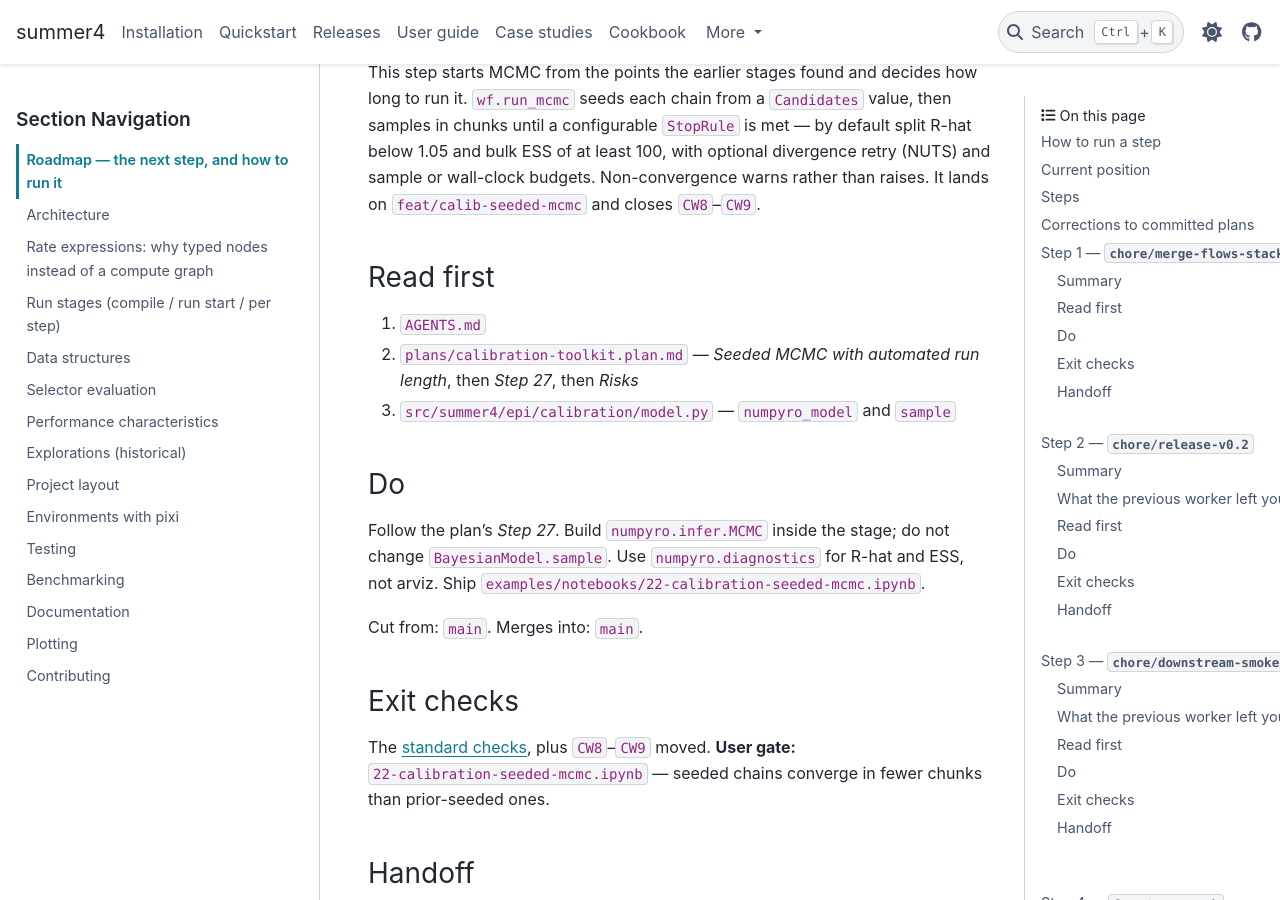
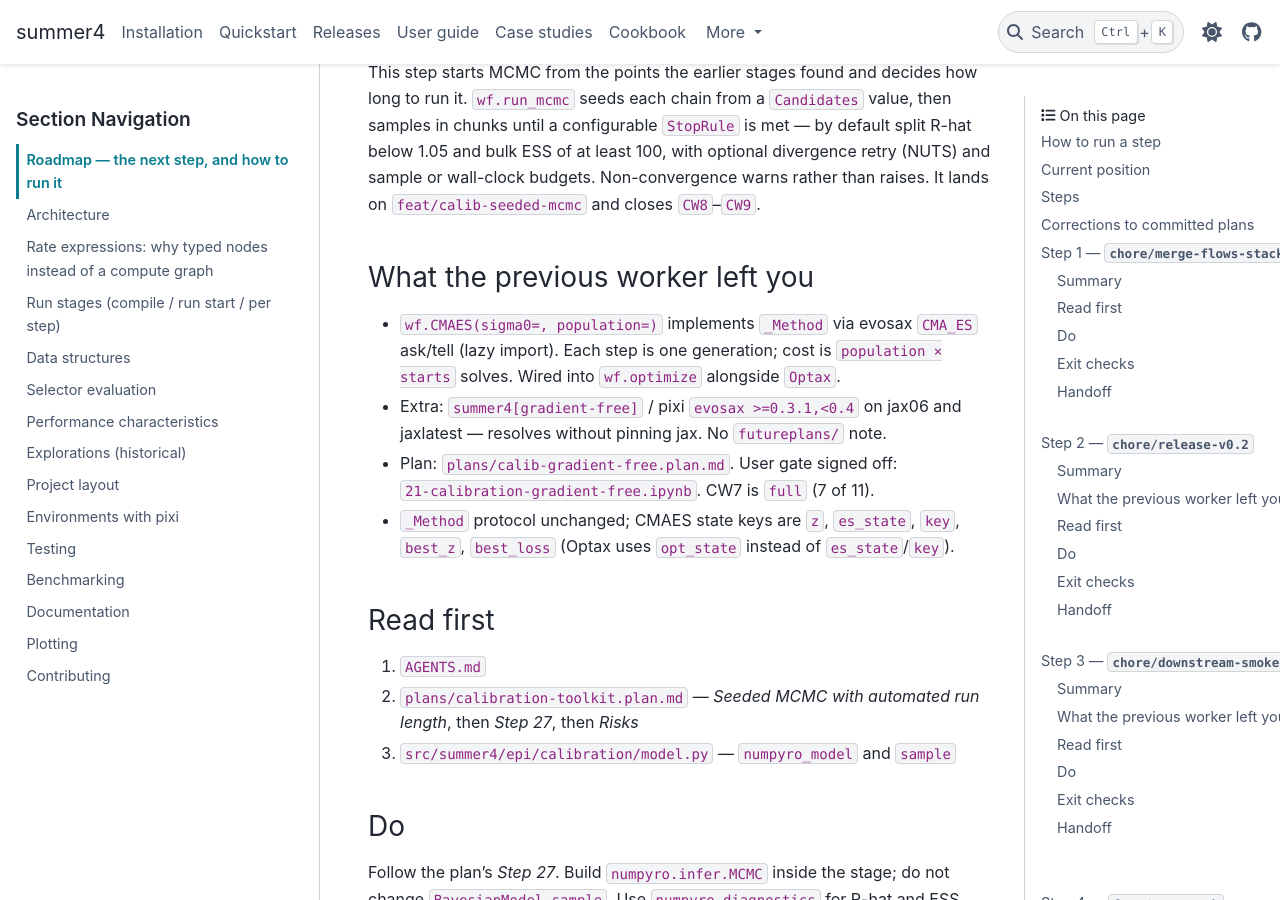
Before and after one commit to monash-emu/summer4, a Sphinx documentation site: the page built from docs/dev/roadmap.md, in a window 1280 px wide and 900 px high, scrolled down 51637 px. Built offline with Sphinx 7.4.7 and the PyData theme 0.15.4, drawn with Linux system fonts in a browser that asks for light colours.

Commit message:
Complete step 26 handoff notes for step 27.

```diff
--- a/docs/dev/roadmap.md
+++ b/docs/dev/roadmap.md
@@ -1730,6 +1730,18 @@ R-hat below 1.05 and bulk ESS of at least 100, with optional divergence retry
 (NUTS) and sample or wall-clock budgets. Non-convergence warns rather than
 raises. It lands on `feat/calib-seeded-mcmc` and closes `CW8`–`CW9`.
 
+### What the previous worker left you
+
+- `wf.CMAES(sigma0=, population=)` implements `_Method` via evosax
+  `CMA_ES` ask/tell (lazy import). Each step is one generation; cost is
+  `population × starts` solves. Wired into `wf.optimize` alongside `Optax`.
+- Extra: `summer4[gradient-free]` / pixi `evosax >=0.3.1,<0.4` on jax06 and
+  jaxlatest — resolves without pinning jax. No `futureplans/` note.
+- Plan: `plans/calib-gradient-free.plan.md`. User gate signed off:
+  `21-calibration-gradient-free.ipynb`. CW7 is `full` (7 of 11).
+- `_Method` protocol unchanged; CMAES state keys are `z`, `es_state`, `key`,
+  `best_z`, `best_loss` (Optax uses `opt_state` instead of `es_state`/`key`).
+
 ### Read first
 
 1. `AGENTS.md`
```
